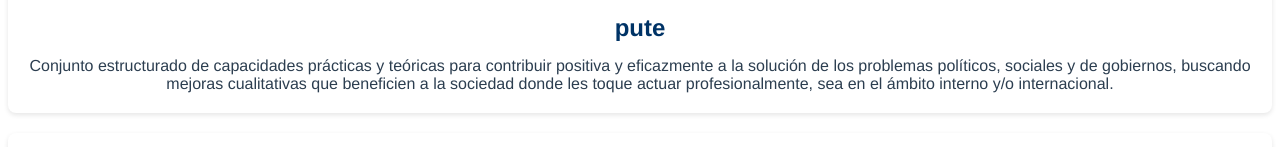
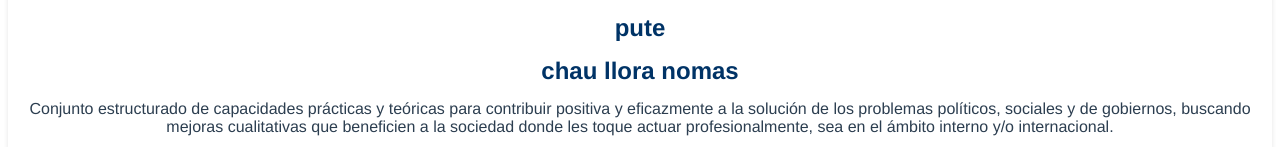
Before and after one commit to lucianayahuita/pruebita, a Vue app: page / in a window 1280 px wide. Shown: the part 332-479 px from the top of the page. Built offline with nearby package versions, Linux system fonts and the light colour scheme.

Commit message:
he agregado un llora nomas mrd

```diff
--- a/src/components/index.vue
+++ b/src/components/index.vue
@@ -18,6 +18,7 @@
         <h2>¿Qué es la carrera?</h2>
         <h2>esta es la prueba de pruebas</h2>
         <h2>pute</h2>
+        <h2>chau llora nomas</h2>
         <p>
           Conjunto estructurado de capacidades prácticas y teóricas para contribuir
           positiva y eficazmente a la solución de los problemas políticos, sociales
```
